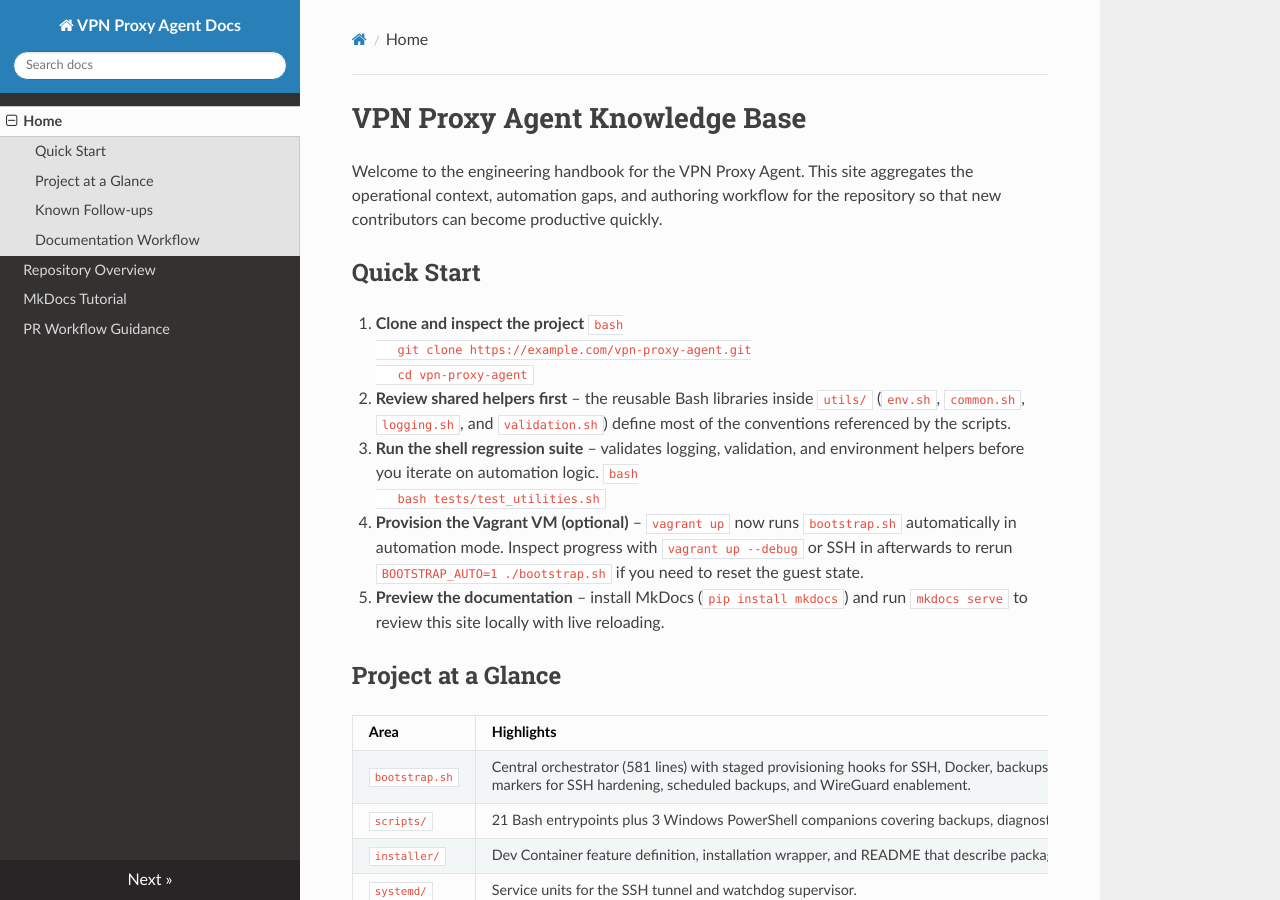
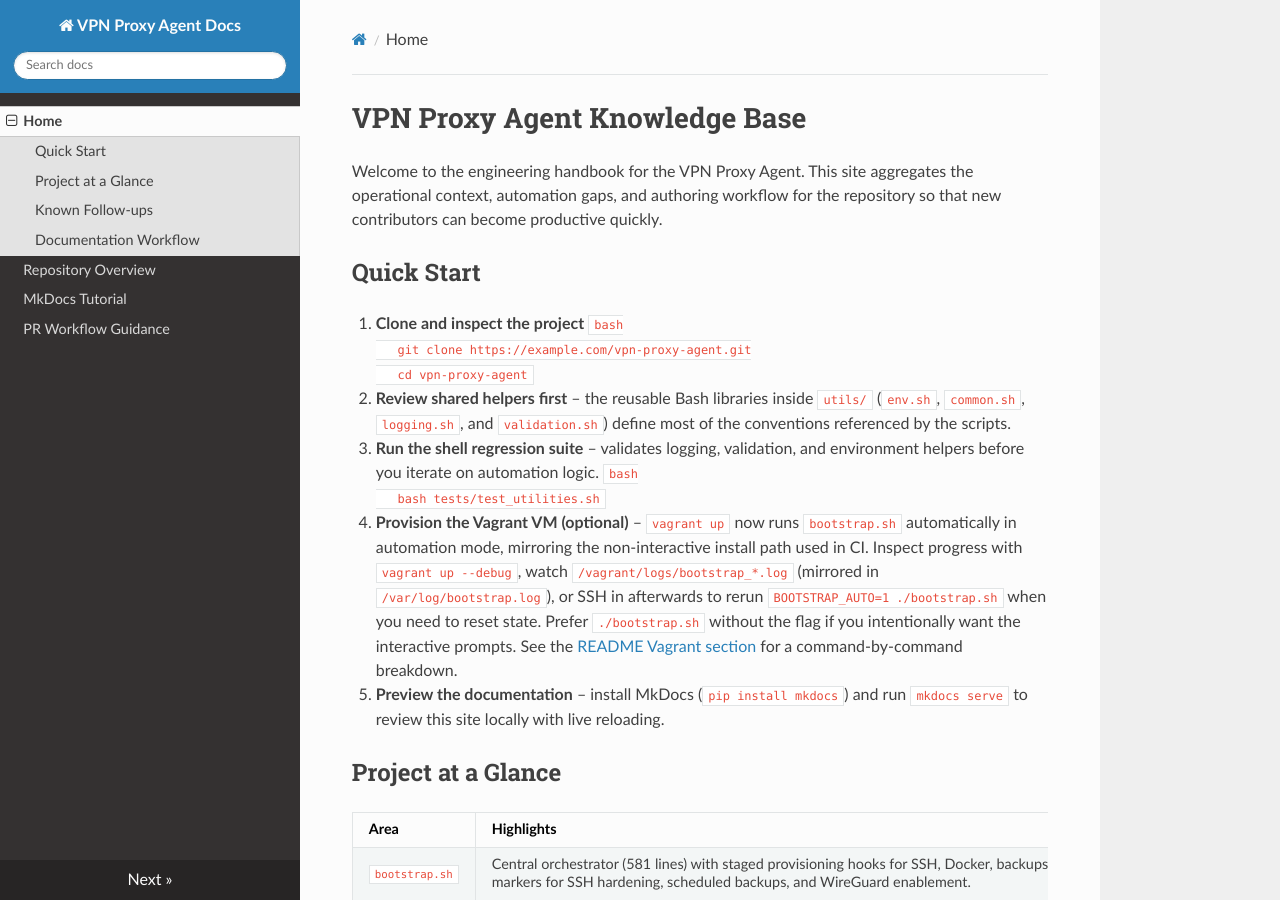
Before and after one commit to 2-Coatl/vpn-proxy-agent, an MkDocs documentation site: the page built from docs/index.md, in a window 1280 px wide and 900 px high. Built offline with MkDocs 1.6.1, drawn with Linux system fonts in a browser that asks for light colours; nearby versions of some CDN libraries.

Commit message:
docs(vagrant): document automated bootstrap provisioning

````diff
--- a/docs/index.md
+++ b/docs/index.md
@@ -14,7 +14,7 @@ Welcome to the engineering handbook for the VPN Proxy Agent. This site aggregate
    ```bash
    bash tests/test_utilities.sh
    ```
-4. **Provision the Vagrant VM (optional)** – `vagrant up` now runs `bootstrap.sh` automatically in automation mode. Inspect progress with `vagrant up --debug` or SSH in afterwards to rerun `BOOTSTRAP_AUTO=1 ./bootstrap.sh` if you need to reset the guest state.
+4. **Provision the Vagrant VM (optional)** – `vagrant up` now runs `bootstrap.sh` automatically in automation mode, mirroring the non-interactive install path used in CI. Inspect progress with `vagrant up --debug`, watch `/vagrant/logs/bootstrap_*.log` (mirrored in `/var/log/bootstrap.log`), or SSH in afterwards to rerun `BOOTSTRAP_AUTO=1 ./bootstrap.sh` when you need to reset state. Prefer `./bootstrap.sh` without the flag if you intentionally want the interactive prompts. See the [README Vagrant section](../README.md#option-3-vagrant-local-testing) for a command-by-command breakdown.
 5. **Preview the documentation** – install MkDocs (`pip install mkdocs`) and run `mkdocs serve` to review this site locally with live reloading.
 
 ## Project at a Glance
````
Also changed, not shown: README.md (+12 -3 lines).
